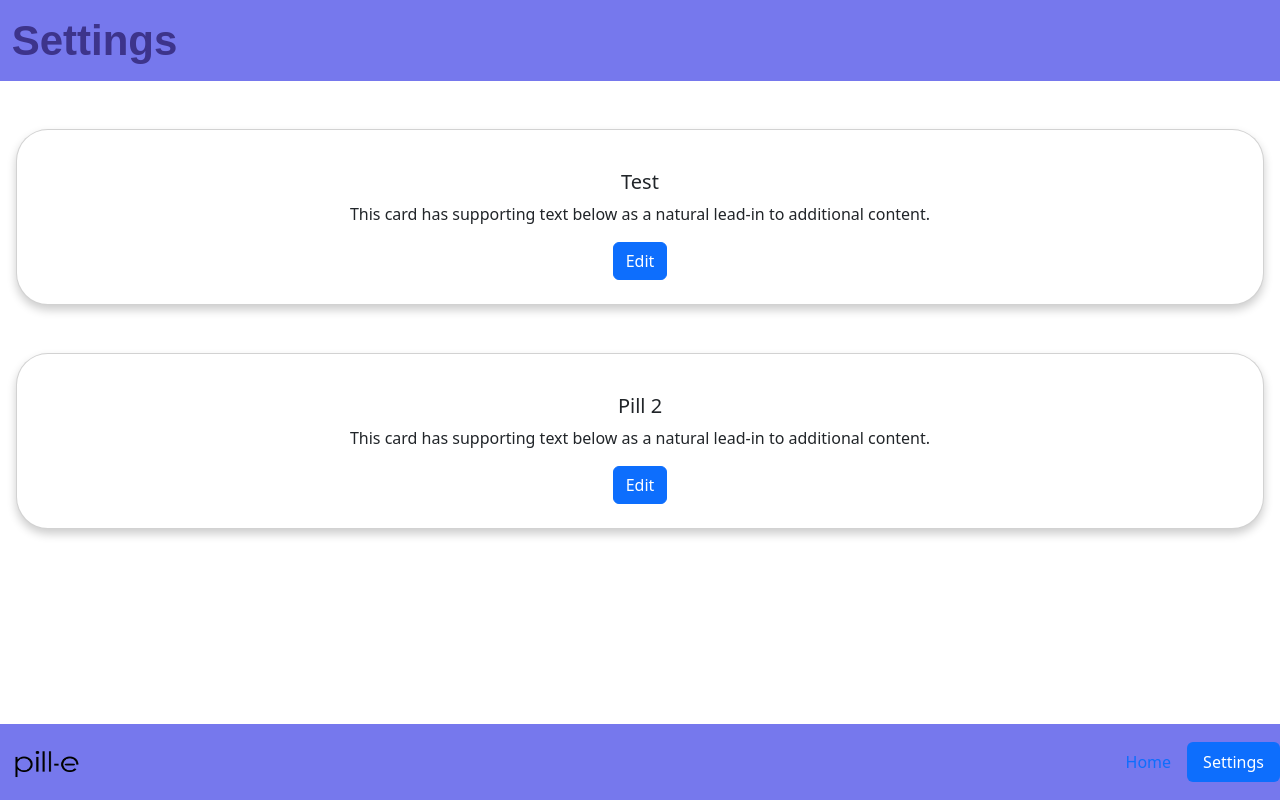
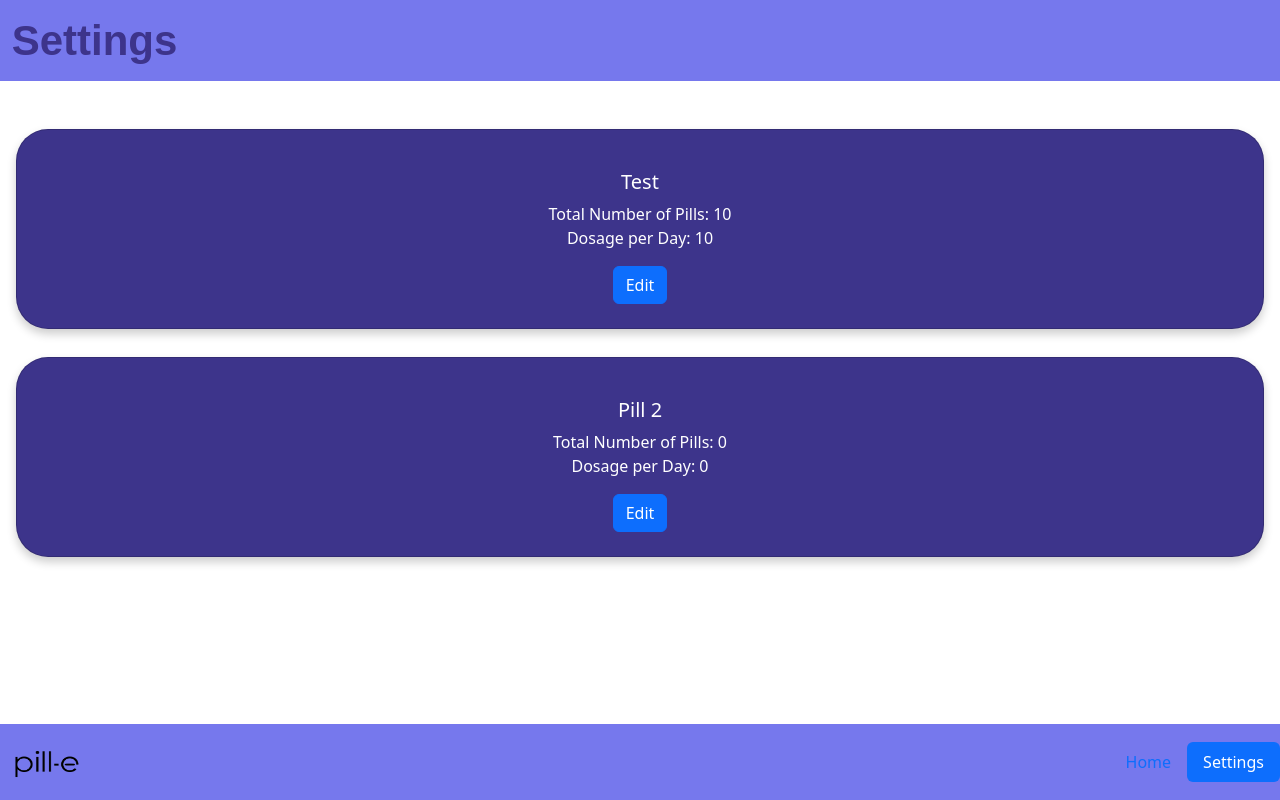
Before and after one commit to ashleyxchen/pill-e, a Flask app: page /settings in a window 1280 px wide. Run offline with Flask 2, Linux system fonts and the light colour scheme.

Commit message:
style settings

```diff
--- a/application/routes.py
+++ b/application/routes.py
@@ -110,16 +110,28 @@ def settings():
     pill1Configs = {}
     pill1Config_file = open('pill1Configs.json', 'r')
     pill1Configs = json.load(pill1Config_file)
+    pill1Name = pill1Configs['pill1Name']
+    pill1Count = pill1Configs['pill1Count']
+    pill1Dosage = pill1Configs['pill1Dosage']
     pill1Config_file.close()
-    pill1Name = pill1Configs['pill1Name']
+
 
     pill2Configs = {}
     pill2Config_file = open('pill2Configs.json', 'r')
     pill2Configs = json.load(pill2Config_file)
+    pill2Name = pill2Configs['pill2Name']
+    pill2Count = pill2Configs['pillCount']
+    pill2Dosage = pill2Configs['pillDosage']
     pill2Config_file.close()
-    pill2Name = pill2Configs['pill2Name']
 
-    return render_template("settings.html", settings=True, pill1Name=pill1Name, pill2Name=pill2Name)
+
+    return render_template("settings.html", settings=True,
+    pill1Name=pill1Name,
+    pill2Name=pill2Name,
+    pill1Count= pill1Count,
+    pill1Dosage = pill1Dosage,
+    pill2Count=pill2Count,
+    pill2Dosage=pill2Dosage)
 
 
 @app.route('/pill1', methods=['GET', 'POST'])
--- a/application/templates/settings.html
+++ b/application/templates/settings.html
@@ -23,6 +23,7 @@
     text-align: center;
     box-shadow: 0 5px 10px rgba(0,0,0,.2);
     width: 100%;
+    margin:0px 0px -20px 0px;
     }
 </style>
 <div style="background-color:#7678ED; padding-top: 1em; padding-bottom: 0.4em; ">
@@ -30,17 +31,21 @@
 </div>
 
 <div class="card-deck mt-4" style="padding-left: 1em; padding-right: 1em;">
-    <div class="card text-center mt-5">
+    <div class="card text-center mt-5" style="background-color: #3D348B;">
       <div class="card-body">
-        <h5 class="card-title">{{ pill1Name }}</h5> <!--fill the form out -->
-        <p class="card-text">This card has supporting text below as a natural lead-in to additional content.</p> <!--put the time here-->
+        <h5 class="card-title" style="color: #fff;">{{ pill1Name }}</h5>
+        <p class="card-text" style="color: #fff;">Total Number of Pills: {{pill1Count}} <br>
+          Dosage per Day: {{pill1Count}}
+        </p>
         <a href="pill1" class="btn btn-primary">Edit</a>
       </div>
     </div>
-    <div class="card text-center mt-5">
+    <div class="card text-center mt-5" style="background-color: #3D348B;">
       <div class="card-body">
-        <h5 class="card-title">{{ pill2Name }}</h5>
-        <p class="card-text">This card has supporting text below as a natural lead-in to additional content.</p>
+        <h5 class="card-title" style="color: #fff;">{{ pill2Name }}</h5>
+        <p class="card-text" style="color: #fff;">Total Number of Pills: {{pill2Count}} <br>
+          Dosage per Day: {{pill2Count}}
+        </p>
         <a href="pill2" class="btn btn-primary">Edit</a>
       </div>
     </div>
```
